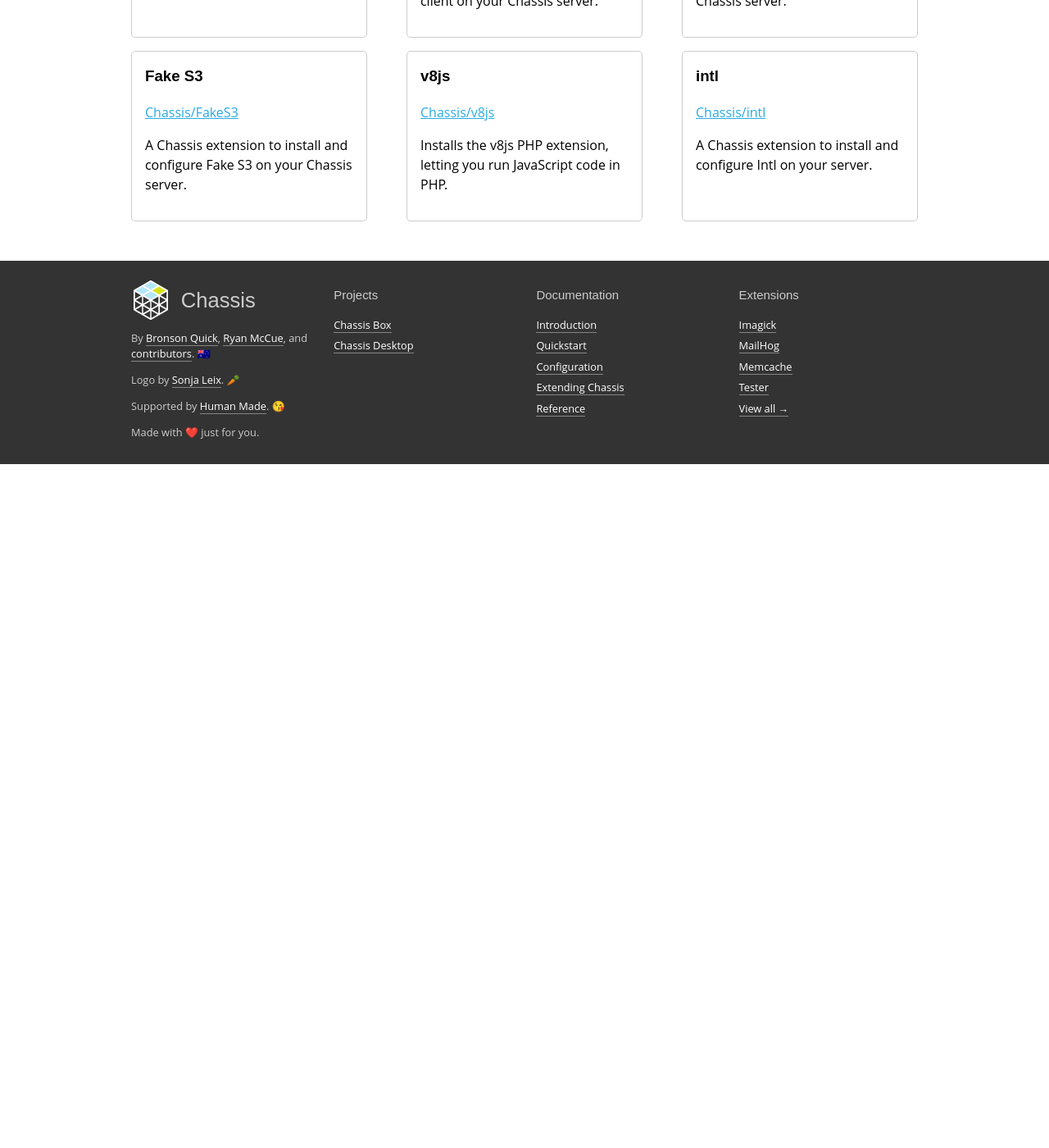
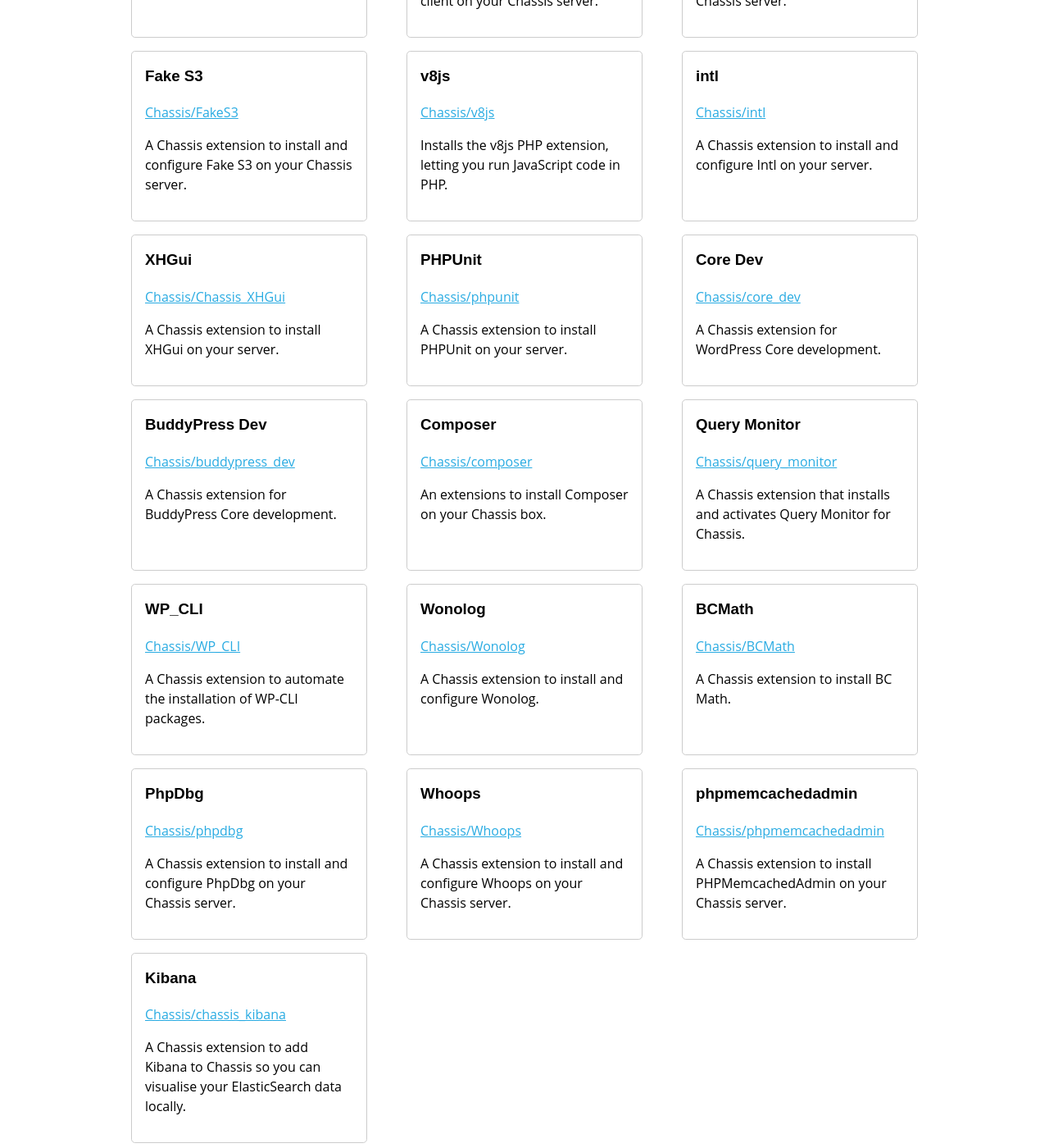
Before and after one commit to Chassis/chassis.io, a Jekyll site: the page built from extensions.md, in a window 1280 px wide and 1400 px high, scrolled down 2582 px. Shown: the whole window at 82% size. Built offline with Jekyll 4.4.1, drawn with Linux system fonts in a browser that asks for light colours; before the commit the page ends 3148 px from its top, so only the background shows below that.

Commit message:
Update the extension list

```diff
--- a/_data/extensions.yaml
+++ b/_data/extensions.yaml
@@ -141,3 +141,55 @@
 - name: intl
   repository: Chassis/intl
   description: A Chassis extension to install and configure Intl on your server.
+
+- name: XHGui
+  repository: Chassis/Chassis_XHGui
+  description: A Chassis extension to install XHGui on your server.
+
+- name: PHPUnit
+  repository: Chassis/phpunit
+  description: A Chassis extension to install PHPUnit on your server.
+
+- name: Core Dev
+  repository: Chassis/core_dev
+  description: A Chassis extension for WordPress Core development.
+
+- name: BuddyPress Dev
+  repository: Chassis/buddypress_dev
+  description: A Chassis extension for BuddyPress Core development.
+
+- name: Composer
+  repository: Chassis/composer
+  description: An extensions to install Composer on your Chassis box.
+
+- name: Query Monitor
+  repository: Chassis/query_monitor
+  description: A Chassis extension that installs and activates Query Monitor for Chassis.
+
+- name: WP_CLI
+  repository: Chassis/WP_CLI
+  description: A Chassis extension to automate the installation of WP-CLI packages.
+
+- name: Wonolog
+  repository: Chassis/Wonolog
+  description: A Chassis extension to install and configure Wonolog.
+
+- name: BCMath
+  repository: Chassis/BCMath
+  description: A Chassis extension to install BC Math.
+
+- name: PhpDbg
+  repository: Chassis/phpdbg
+  description: A Chassis extension to install and configure PhpDbg on your Chassis server.
+
+- name: Whoops
+  repository: Chassis/Whoops
+  description: A Chassis extension to install and configure Whoops on your Chassis server.
+
+- name: phpmemcachedadmin
+  repository: Chassis/phpmemcachedadmin
+  description: A Chassis extension to install PHPMemcachedAdmin on your Chassis server.
+
+- name: Kibana
+  repository: Chassis/chassis_kibana
+  description: A Chassis extension to add Kibana to Chassis so you can visualise your ElasticSearch data locally.
```
